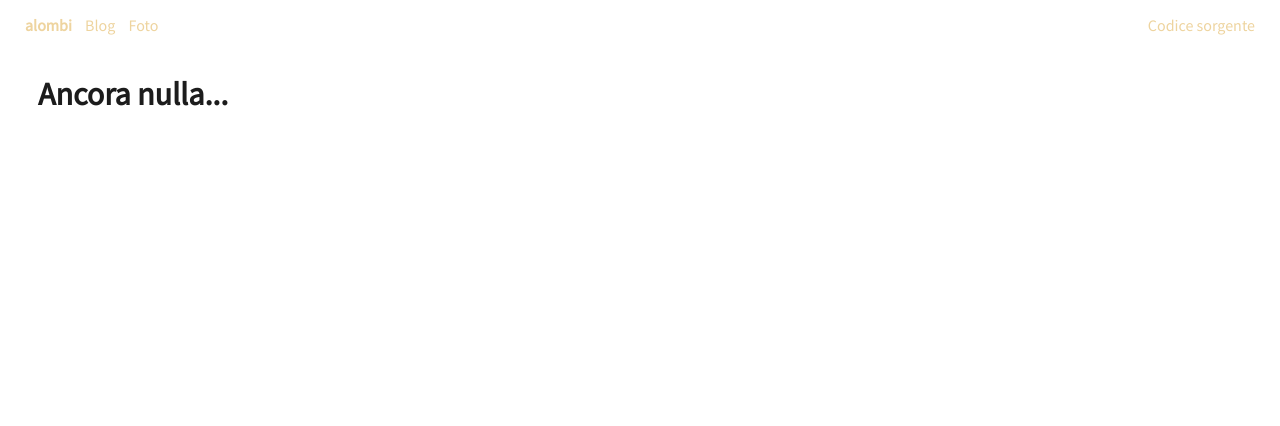
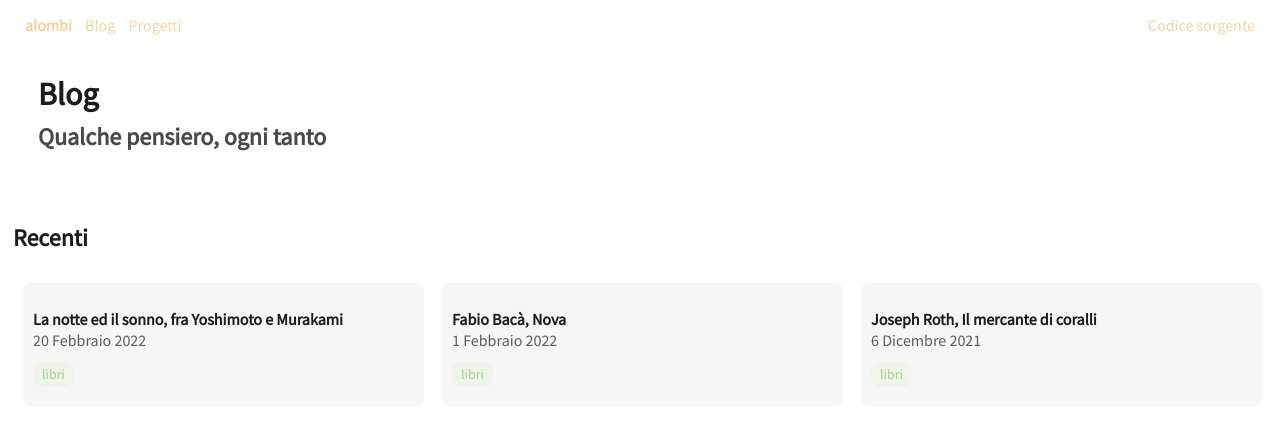
Before and after one commit to alombi/alombi.xyz, a SvelteKit app: page /it/blog in a window 1280 px wide. Shown: the top 426 px of the page. Built offline with nearby package versions, Linux system fonts and the light colour scheme.

Commit message:
Adds blog

```diff
--- a/src/lib/components/Header.svelte
+++ b/src/lib/components/Header.svelte
@@ -12,7 +12,7 @@
         <a href={url} class="name">alombi</a>
         {#if lang == 'it'}
             <a href="/it/blog">Blog</a>
-            <a href="/it/blog">Foto</a>
+            <a href="/it/progetti">Progetti</a>
         {/if}
         {#if lang == 'en'}
             <a target="_blank" rel="noreferrer" href="https://github.com/alombi">github</a>
--- a/src/lib/components/Layout.svelte
+++ b/src/lib/components/Layout.svelte
@@ -24,6 +24,9 @@
 
 
 <style>
+	h1{
+		font-size: 31px;
+	}
 	h4{
 		font-size: 0.8rem;
    	    opacity: 0.6;
@@ -37,7 +40,6 @@
 	.text{
 		width:70vw;
 		margin:auto;
-		font-size:17px;
 		padding-right: 10px !important;
 	}
 	@media (max-width:950px) {
--- a/src/lib/style/style.css
+++ b/src/lib/style/style.css
@@ -75,17 +75,21 @@ nav .name {
   padding: 4px 9px;
   border-radius: 10px;
 }
-.box-container .box .pill-container .svelte {
+.box-container .box .pill-container .orange {
   color: #f5a97f;
   background-color: rgba(245, 169, 127, 0.1019607843);
 }
-.box-container .box .pill-container .typescript {
+.box-container .box .pill-container .light-blue {
   color: #7dc4e4;
   background-color: rgba(125, 196, 228, 0.1019607843);
 }
-.box-container .box .pill-container .javascript {
+.box-container .box .pill-container .yellow {
   color: #eed49f;
   background-color: rgba(238, 212, 159, 0.1019607843);
+}
+.box-container .box .pill-container .green {
+  color: #a6d189;
+  background-color: rgba(166, 209, 137, 0.1019607843);
 }
 .box-container .social {
   text-align: center;
@@ -97,6 +101,10 @@ nav .name {
   text-decoration: none;
 }
 
+.box-container-2 {
+  grid-template-columns: repeat(auto-fit, minmax(400px, 1fr));
+}
+
 .blog_image {
   padding-top: 10px;
   width: 80%;
@@ -106,6 +114,10 @@ nav .name {
 
 .blog_image_small {
   width: 70%;
+}
+
+.content {
+  padding-left: 5px;
 }
 
 @media (max-width: 950px) {
--- a/src/lib/style/style.scss
+++ b/src/lib/style/style.scss
@@ -71,17 +71,21 @@ nav{
                 padding: 4px 9px;
                 border-radius: 10px;
             }
-            .svelte{
+            .orange{
                 color: #f5a97f;
                 background-color: #f5a97f1a;
             }
-            .typescript{
+            .light-blue{
                 color: #7dc4e4;
                 background-color: #7dc4e41a;
             }
-            .javascript{
+            .yellow{
                 color: #eed49f;
                 background-color: #eed49f1a;
+            }
+            .green{
+                color:#a6d189;
+                background-color: #a6d1891a;
             }
         }
     }
@@ -95,6 +99,9 @@ nav{
         text-decoration: none;
     }
 }
+.box-container-2{
+    grid-template-columns: repeat(auto-fit, minmax(400px, 1fr));
+}
 
 .blog_image{
     padding-top: 10px;
@@ -105,6 +112,11 @@ nav{
 .blog_image_small{
     width: 70%;
 }
+
+.content{
+    padding-left: 5px;
+}
+
 
 @media (max-width:950px) {
     nav{
--- /dev/null
+++ b/src/routes/it/blog/+page.server.js
@@ -0,0 +1,9 @@
+import { json } from "@sveltejs/kit"
+
+export const load = async (event) => {
+    let req = await event.fetch('../posts.json')
+    let posts = await req.json()
+    return {
+        posts:posts
+    }
+}
--- a/src/routes/it/blog/+page.svelte
+++ b/src/routes/it/blog/+page.svelte
@@ -1,3 +1,29 @@
+<script>
+    export let data;
+    let { posts } = data;
+</script>
+
+<svelte:head>
+    <title>Blog</title>
+    <meta property="og:title" content="Blog" />
+</svelte:head>
+
 <div class="title">
-    <h1>Ancora nulla...</h1>
+    <h1>Blog</h1>
+    <h2>Qualche pensiero, ogni tanto</h2>
 </div>
+
+<div class="content">
+    <h2>Recenti</h2>
+    <div class="box-container box-container-2">
+        {#each posts as post}
+            <a href={post.link}>
+                <div class="box">
+                    <h4>{post.title}</h4>
+                    <p>{post.date}</p>
+                    <div class="pill-container"><p class="pill {post.pill}">{post.tag}</p></div>
+                </div>
+            </a>
+        {/each}
+    </div>
+</div>
--- /dev/null
+++ b/src/routes/it/progetti/+page.svelte
@@ -0,0 +1,3 @@
+<div class="title">
+    <h1>Ancora nulla...</h1>
+</div>
--- a/src/routes/it/blog/posts.json
+++ b/static/posts.json
@@ -1,32 +1,27 @@
 [
    {
       "title":"La notte ed il sonno, fra Yoshimoto e Murakami",
-      "link":"/blog/posts/la-notte-ed-il-sonno",
-      "tag":"Percorsi",
+      "link":"/it/blog/la-notte-ed-il-sonno",
+      "tag":"libri",
+      "pill":"green",
       "desc":"La notte ed il sonno sono presenti in tutti questi racconti, anche se ognuno di essi parte da presupposti differenti e di conseguenza sviluppa tali temi in modi diversi. Un filo conduttore che però può essere individuato è quello di una situazione di paralisi...",
       "date":"20 Febbraio 2022",
-      "id":4
-   },
-   {
-      "title":"10 consigli dell'Universale Economica Feltrinelli",
-      "link":"blog/posts/10-consigli-universale-economica-feltrinelli-1",
-      "tag":"Consigli di lettura",
-      "desc":"In occasione della promozione che Feltrinelli sta attuando in questo mese, ho deciso di proporre 10 titoli della collana Universale Economica Feltrinelli.",
-      "date":"6 Febbraio 2022",
       "id":3
    },
    {
       "title":"Fabio Bacà, Nova",
-      "link":"blog/posts/fabio-bacà-nova",
-      "tag":"Pensieri su un libro",
+      "link":"/it/blog/fabio-bacà-nova",
+      "tag":"libri",
+      "pill":"green",
       "desc":"Nova è un libro preciso, attento e spietato. Pubblicato nel 2021 da Adelphi e scritto da Fabio Bacà, esplora la scoperta di zone oscure ed inaspettate...",
       "date":"1 Febbraio 2022",
       "id":2
    },
    {
       "title":"Joseph Roth, Il mercante di coralli",
-      "link":"/blog/posts/joseph-roth-il-mercante-di-coralli",
-      "tag":"Pensieri su un libro",
+      "link":"/it/blog/joseph-roth-il-mercante-di-coralli",
+      "tag":"libri",
+      "pill":"green",
       "desc":"Il mercante di coralli è una raccolta di racconti pubblicata da Adelphi e composta dallo scrittore austriaco Joseph Roth. I racconti apparvero in realtà in varie e diverse...",
       "date":"6 Dicembre 2021",
       "id":1
```
Also changed, not shown: src/routes/+page.svelte (+6 -4 lines), 1 other file (tests, documents, lock files or other folders).
